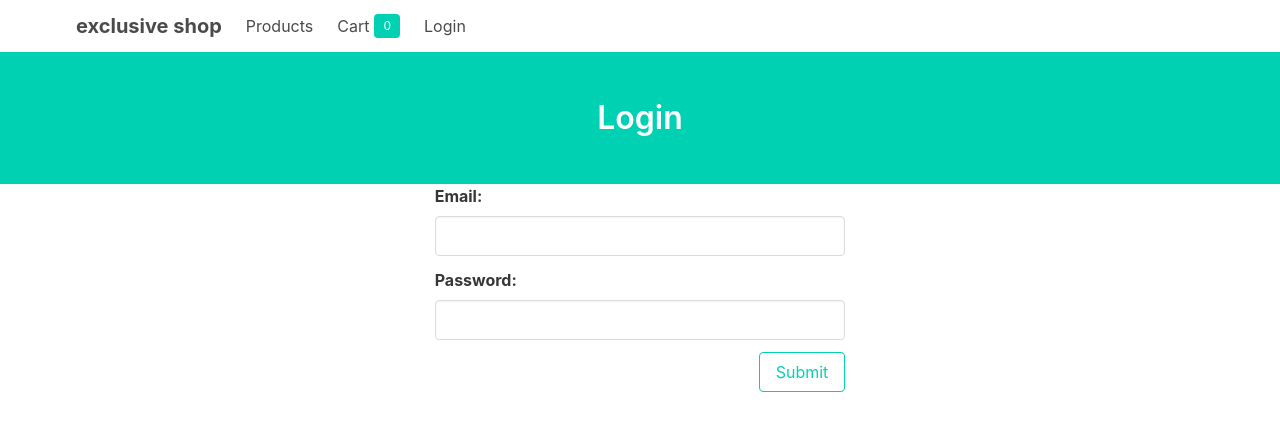
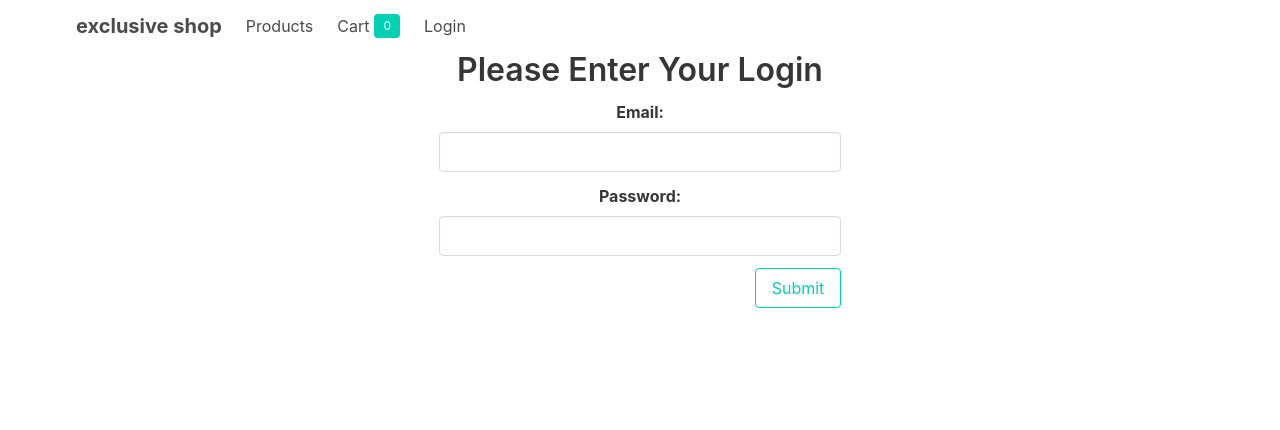
Before and after one commit to JJKOrlino/react-project, a React (Create React App) app in the folder e-commerce/: page /login in a window 1280 px wide. Shown: the top 430 px of the page. Built offline with nearby package versions, Linux system fonts and the light colour scheme; data requests are answered from the project's data file.

Commit message:
Finished Login Styling

```diff
--- a/e-commerce/src/components/Login.js
+++ b/e-commerce/src/components/Login.js
@@ -33,19 +33,22 @@ class Login extends Component {
   render() {
     return !this.props.context.user ? (
       <>
-        <div className="hero is-primary ">
-          <div className="hero-body container">
-            <h3 className="title">Login</h3>
-          </div>
+      <div>
+        <h3 className="title">
+          <center>Please Enter Your Login</center>
+        </h3>
       </div>
         <form onSubmit={this.login}>
-          <div className="columns is-mobile is-centered">
+          <div>
+            <center>
               <div className="column is-one-third">
                 <div className="field">
-                <label className="label">Email: </label>
+                  <label className="label">
+                    Email:
+                  </label>
                   <input
+                    type="email"
                     className="input"
-                  type="email"
                     name="username"
                     onChange={this.handleChange}
                   />
@@ -53,8 +56,8 @@ class Login extends Component {
                 <div className="field">
                   <label className="label">Password: </label>
                   <input
+                    type="password"
                     className="input"
-                  type="password"
                     name="password"
                     onChange={this.handleChange}
                   />
@@ -70,6 +73,7 @@ class Login extends Component {
                   </button>
                 </div>
               </div>
+            </center>
           </div>
         </form>
       </>
```
Lines whose indentation alone changed are shown as unchanged.
